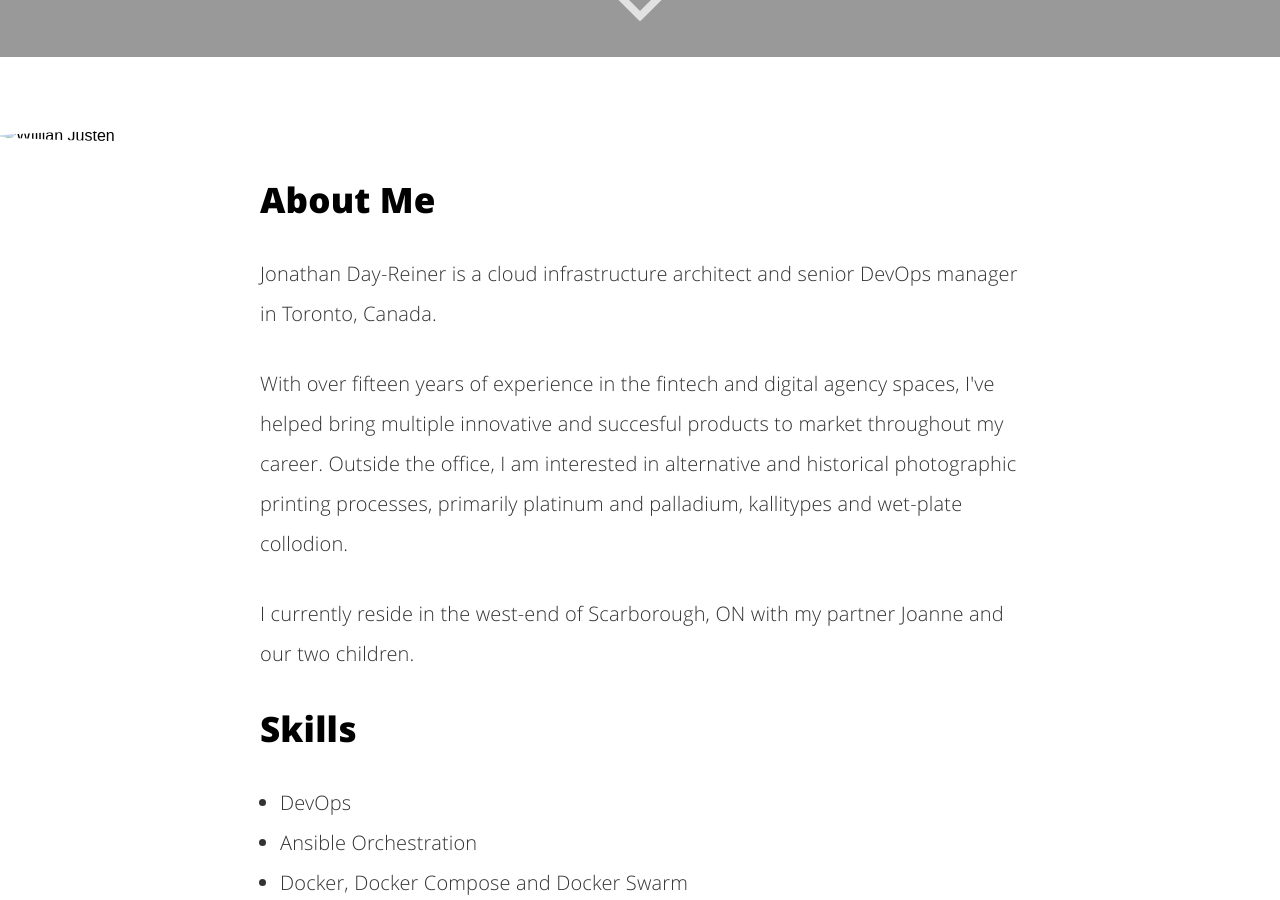
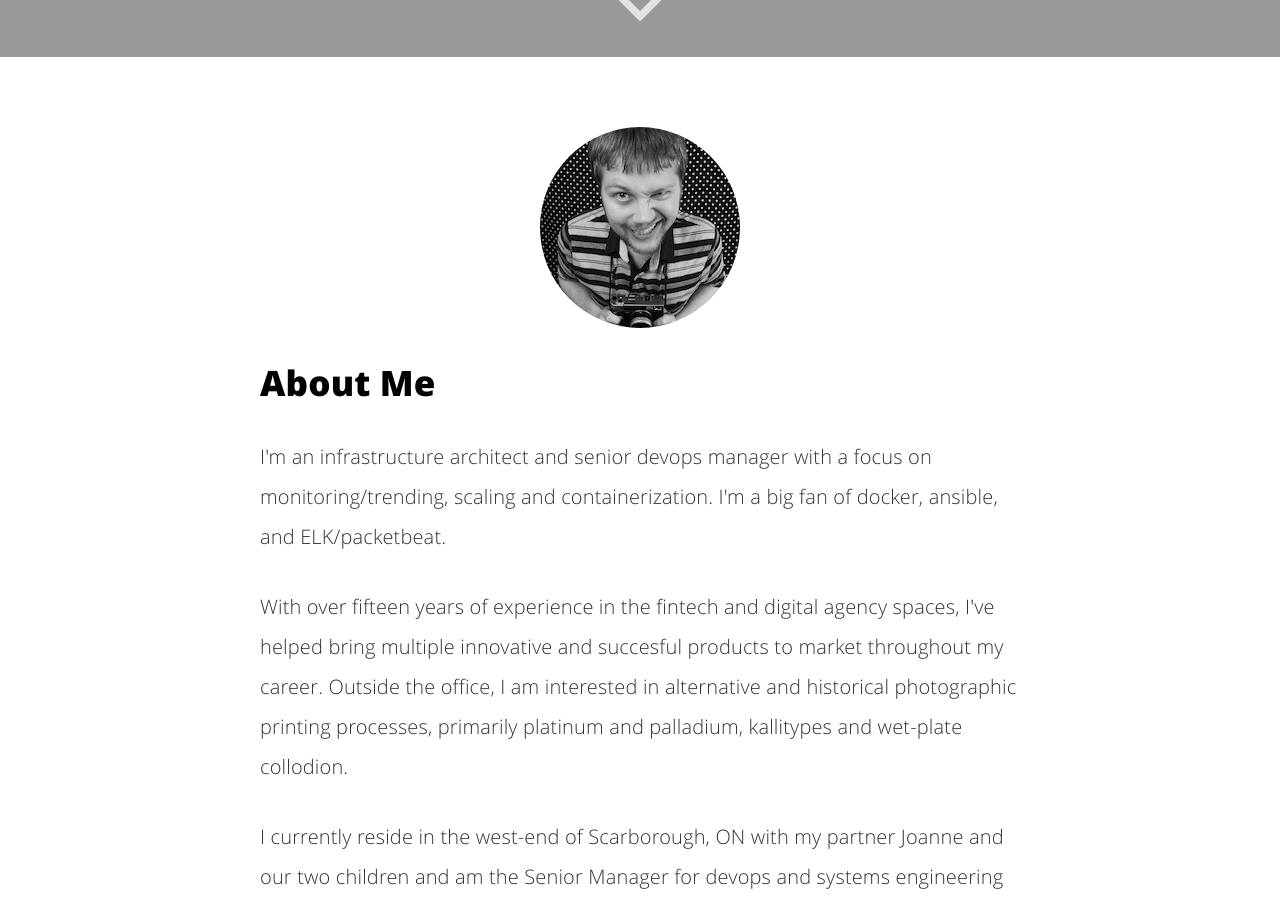
Before and after one commit to dayreiner/dayreiner.github.io, a Jekyll site: the page built from blog/about.html, in a window 1280 px wide and 900 px high, scrolled down 843 px. Built offline with Jekyll 4.4.1, drawn with Linux system fonts in a browser that asks for light colours; some of the changed text lies outside the part shown.

Commit message:
Temp disable series and tags, about update

```diff
--- a/_config.yml
+++ b/_config.yml
@@ -2,7 +2,7 @@
 title: Jonathan Day-Reiner
 email: contact@18pct.com
 url: http://18pct.com
-description: "Jonathan Day-Reiner is a DevOps manager, large-format photographer and dad from Toronto, Canada"
+description: "Jonathan Day-Reiner is a DevOps manager, large-format photographer and dad from Toronto, Canada with sixteen years of experience in UNIX systems engineering and architecture."
 
 # Color settings (hex-codes without the leading hash-tag)
 color:
@@ -34,9 +34,9 @@ markdown: kramdown
 baseurl: "" # the subpath of your site, e.g. /blog
 
 # User settings
-username: Eighteen Percent Grey
-user_description: "Jonathan Day-Reiner is a DevOps manager, large-format photographer and dad from Toronto, Canada"
-user_title: The DevOps Weblog of Jonathan Day-Reiner
+username: Jonathan Day-Reiner
+user_description: "Jonathan Day-Reiner is a DevOps manager, large-format photographer and dad from Toronto, Canada."
+user_title: Eighteen Percent Grey
 twitter_username: dayreiner
 github_username:  dayreiner
 gplus_username:  18pct
@@ -59,14 +59,14 @@ compress_html:
 links:
   - title: Blog Home
     url: /blog
+  - title: About Me
+    url: /about
+#  - title: Series
+#    url: /series
+#  - title: Tags
+#    url: /tags
   - title: Homepage
     url: /
-  - title: Series
-    url: /series
-  - title: Tags
-    url: /tags
-  - title: About Me
-    url: /about
 
 # exclude my node related stuff
 exclude: ['package.json', 'src', 'node_modules']
--- a/_includes/about.html
+++ b/_includes/about.html
@@ -3,9 +3,9 @@
         <div class="row">
             <div class="col-lg-8 col-lg-offset-2">
                 <h2>About Jon</h2>
-                <p>Jonathan Day-Reiner is a cloud infrastructure architect and senior DevOps manager in Toronto, Canada.</p>
+                <p>I'm an infrastructure architect and senior devops manager with a focus on monitoring/trending, scaling and containerization. I'm a big fan of docker, ansible, and ELK/packetbeat.</p>
 		<p>With over fifteen years of experience in the fintech and digital agency spaces, I've helped bring multiple innovative and succesful products to market throughout my career. Outside the office, I am interested in alternative and historical photographic printing processes, primarily platinum and palladium, kallitypes and wet-plate collodion. </p>
-		<p>I currently reside in the west-end of Scarborough, ON with my partner Joanne and two-year-old daughter. We're expecting our second child (a boy!) in February 2016.</p>
+		<p>I currently reside in the west-end of Scarborough, ON with my partner Joanne and our two children.</p>
             </div>
         </div>
     </section>
--- a/blog/about.html
+++ b/blog/about.html
@@ -1,17 +1,17 @@
 ---
 layout: blog/minimal
-title: "About me"
+title: "About Jon"
 permalink: /about
-description: "Some description about Lorem Ipsum..."
+description: "Eighteen Percent Grey"
 ---
 
-<img itemprop="image" class="img-rounded" src="/assets/img/blog-author.jpg" alt="Willian Justen">
+<img itemprop="image" class="img-rounded" src="/blog/assets/img/blog-author.jpg" alt="Jonathan Day-Reiner">
 
 <h2>About Me</h2>
 
-<p>Jonathan Day-Reiner is a cloud infrastructure architect and senior DevOps manager in Toronto, Canada.</p>
-<p>With over fifteen years of experience in the fintech and digital agency spaces, I've helped bring multiple innovative and succesful products to market throughout my career. Outside the office, I am interested in alternative and historical photographic printing processes, primarily platinum and palladium, kallitypes and wet-plate collodion.</p>
-<p>I currently reside in the west-end of Scarborough, ON with my partner Joanne and our two children.</p>
+                <p>I'm an infrastructure architect and senior devops manager with a focus on monitoring/trending, scaling and containerization. I'm a big fan of docker, ansible, and ELK/packetbeat.</p>
+		<p>With over fifteen years of experience in the fintech and digital agency spaces, I've helped bring multiple innovative and succesful products to market throughout my career. Outside the office, I am interested in alternative and historical photographic printing processes, primarily platinum and palladium, kallitypes and wet-plate collodion. </p>
+		<p>I currently reside in the west-end of Scarborough, ON with my partner Joanne and our two children and am the Senior Manager for devops and systems engineering at <a href="https://k2digital.com">K2 Digital</a>, a member for the <a href="https://klick-inc.com">Klick family of companies</a>.</p>
 
 <h2>Skills</h2>
 
```
